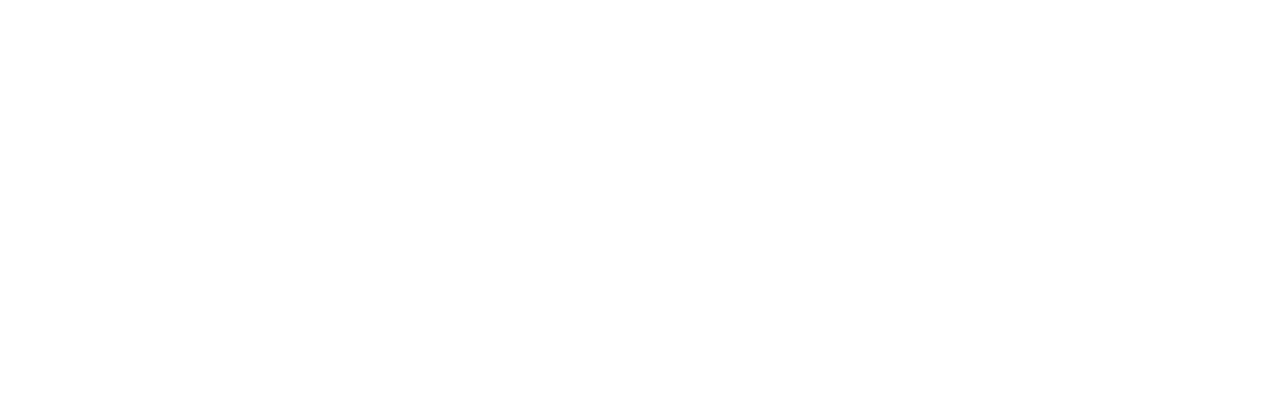
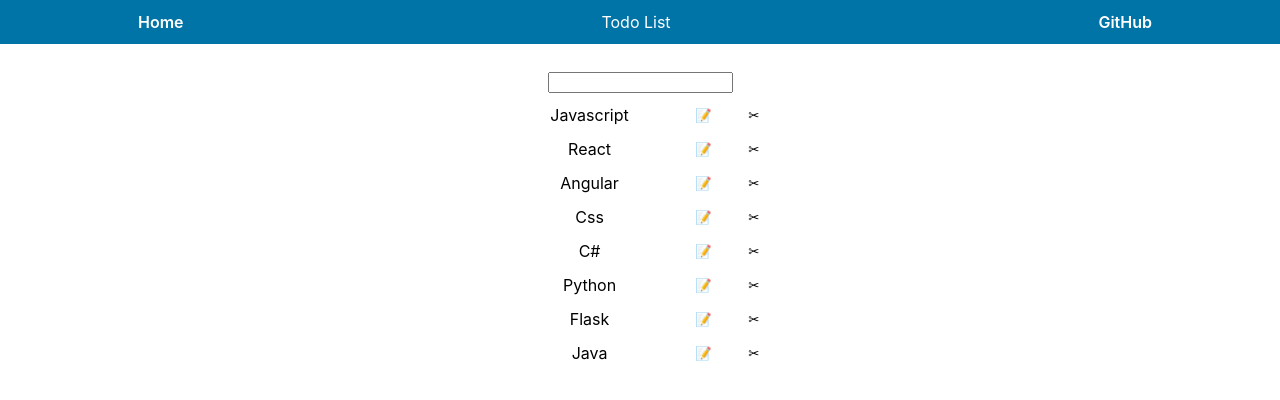
Before and after one commit to auxibee/frontend-mini-challenges, a React (Vite) app: page /todo in a window 1280 px wide. Before the commit this address had no page. Shown: the top 400 px of the page. Built offline with nearby package versions, Linux system fonts and the light colour scheme.

Commit message:
Added the todo component

```diff
--- a/src/main.jsx
+++ b/src/main.jsx
@@ -20,6 +20,7 @@
 import TypingGame from "./typing/typing";
 import Counter from "./counter/counter";
 import PasswordStrength from "./password-strength/password-strenght";
+import TodoList from "./todolist/todolist";
 
 const AppWrapper = () => {
   return (
@@ -54,6 +55,7 @@
         <Route path="/typing" element={<TypingGame />} />
         <Route path="/counter" element={<Counter />} />
         <Route path="/password" element={<PasswordStrength />} />
+        <Route path="/todo" element={<TodoList />} />
       </Route>
     </Routes>
   );
--- a/src/pages/homepage.jsx
+++ b/src/pages/homepage.jsx
@@ -15,6 +15,7 @@
   { name: "Typing Game", link: "typing" },
   { name: "Counter", link: "counter" },
   { name: "Password Strength", link: "password" },
+  { name: "Todo List", link: "todo" },
 ];
 
 const HomePage = () => {
--- a/src/todolist/todo.css
+++ b/src/todolist/todo.css
@@ -0,0 +1,24 @@
+.add-todo {
+  text-align: center;
+}
+.todo-item {
+  display: flex;
+  justify-content: space-evenly;
+  width: 300px;
+  margin: 10px 0;
+  text-align: center;
+}
+
+.todo-item span,
+.todo-item input {
+  width: 150px;
+}
+
+.todo-item input {
+  margin: 3px 0;
+}
+
+.todo-list button {
+  border: 0;
+  background-color: transparent;
+}
--- a/src/todolist/todolist.jsx
+++ b/src/todolist/todolist.jsx
@@ -0,0 +1,128 @@
+import Header from "../elements/header/header";
+import Input from "../elements/input";
+import Main from "../elements/main/main";
+import Button from "../elements/button/button";
+import { useReducer, useState } from "react";
+import useEnterKey from "./../hooks/useEnterKey";
+
+import "./todo.css";
+
+const programmingLang = [
+  { id: 1, name: "Javascript" },
+  { id: 2, name: "React" },
+  { id: 3, name: "Angular" },
+  { id: 4, name: "Css" },
+  { id: 5, name: "C#" },
+  { id: 6, name: "Python" },
+  { id: 7, name: "Flask" },
+  { id: 8, name: "Java" },
+];
+
+const todoReducer = (state, action) => {
+  switch (action.type) {
+    case "addedTodo":
+      const newTodos = [...state.items, action.todo];
+      return { todo: "", items: newTodos };
+
+    case "setTodo":
+      return { ...state, todo: action.item };
+
+    case "updateTodo":
+      const updatedTodos = state.items.map((item) => {
+        if (item.id == action.id) {
+          return { ...item, name: action.name };
+        } else {
+          return item;
+        }
+      });
+
+      return { ...state, items: updatedTodos };
+
+    case "deleteTodo":
+      const todos = state.items.filter((item) => item.id != action.id);
+      return { ...state, items: todos };
+  }
+};
+
+const TodoItem = ({ id, name, updateTodo, deleteTodo }) => {
+  const [todo, setTodo] = useState("");
+
+  const handleSetTodo = (id, todo) => {
+    updateTodo(id, todo);
+    setTodo("");
+  };
+
+  return (
+    <li className="todo-item">
+      {todo ? (
+        <Input value={todo} handleChange={(e) => setTodo(e.target.value)} />
+      ) : (
+        <span>{name}</span>
+      )}
+
+      {todo ? (
+        <Button handleClick={() => handleSetTodo(id, todo)}>✔</Button>
+      ) : (
+        <Button handleClick={() => setTodo(name)}>📝</Button>
+      )}
+
+      <Button handleClick={() => deleteTodo(id)}>✂</Button>
+    </li>
+  );
+};
+
+const TodoList = () => {
+  const [todoItems, dispatch] = useReducer(todoReducer, {
+    items: programmingLang,
+    todo: "",
+  });
+
+  const handleAddTodo = (e) => {
+    dispatch({
+      type: "addedTodo",
+      todo: {
+        id: todoItems.items.length + 1,
+        name: e.target.value,
+      },
+    });
+  };
+
+  const handleUpdateTodo = (id, name) => {
+    dispatch({ type: "updateTodo", name: name, id: id });
+  };
+
+  const handleSetTodo = (e) => {
+    dispatch({ type: "setTodo", item: e.target.value });
+  };
+
+  const handleDeleteTodo = (id) => {
+    dispatch({ type: "deleteTodo", id: id });
+  };
+
+  useEnterKey(handleAddTodo);
+
+  const items = todoItems.items.map(({ id, name }) => (
+    <TodoItem
+      key={id}
+      id={id}
+      name={name}
+      updateTodo={handleUpdateTodo}
+      deleteTodo={handleDeleteTodo}
+    />
+  ));
+  return (
+    <>
+      <Header title="Todo List" />
+      <Main>
+        <section className="add-todo">
+          <Input handleChange={handleSetTodo} value={todoItems.todo} />
+        </section>
+        <div className="todo-list">
+          <ul>{items}</ul>
+        </div>
+      </Main>
+    </>
+  );
+};
+
+export default TodoList;
```
